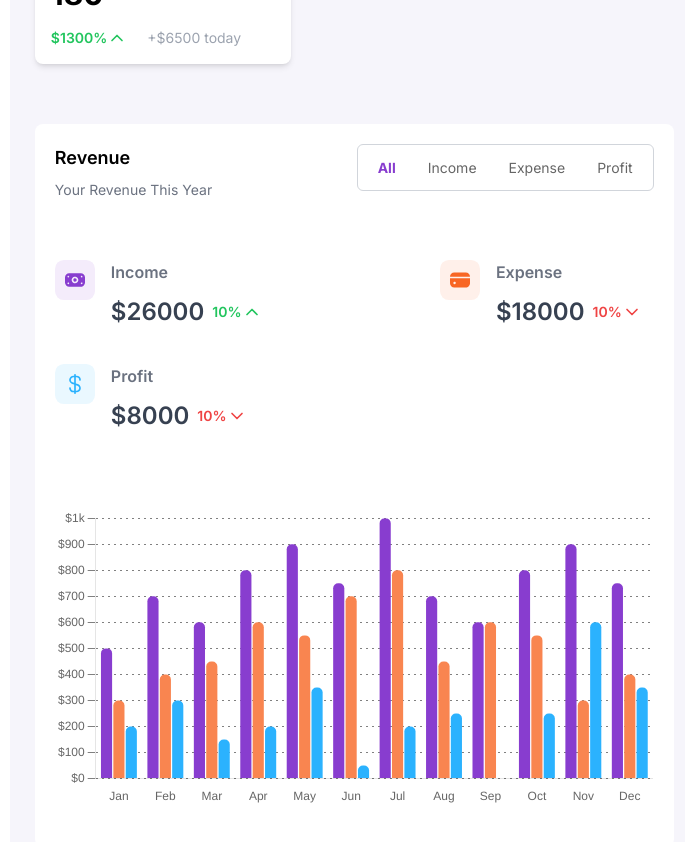
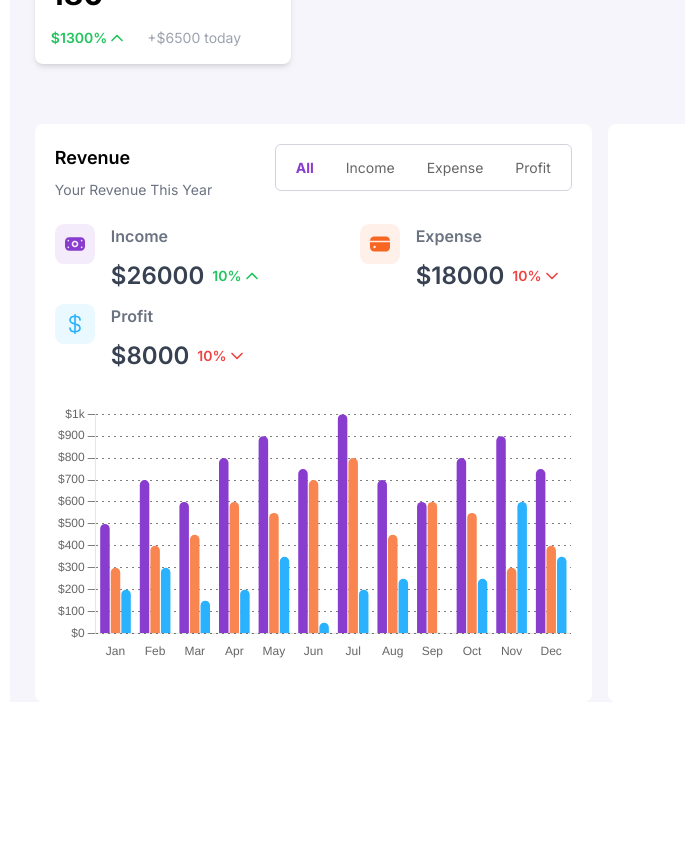
Before and after one commit to Febiecode/naiduhall, a Next.js app: page / in a window 1280 px wide. Shown: the part 460-1302 px from the top of the page, without its empty margins (254-939 px from the left). After the commit the page ends 1162 px from the top, so only its background shows below. Built offline with nearby package versions, Linux system fonts and the light colour scheme.

Commit message:
Revenue Section

```diff
--- a/src/components/atoms/ChartCard.tsx
+++ b/src/components/atoms/ChartCard.tsx
@@ -11,7 +11,7 @@ interface ChartCardProps {
 
 const ChartCard: React.FC<ChartCardProps> = ({ title, icon, rate, value }) => {
     return (
-        <div className="max-w-xs rounded overflow-hidden py-4">
+        <div className="max-w-xs rounded overflow-hidden pt-2">
 
             <div className="flex">
                 <div className="w-12 h-12 flex justify-start">
--- a/src/components/molecules/ChartCardList.tsx
+++ b/src/components/molecules/ChartCardList.tsx
@@ -13,7 +13,7 @@ const ChartCardList = () => {
     return (
 
         <>
-            <div className="grid grid-cols-12 gap-4 w-[98%] my-10">
+            <div className="grid grid-cols-12 gap-4 w-[98%] my-3">
                 <div className="w-full col-span-12 flex flex-wrap flex-row justify-between">
                     {cardsData.map((card, index) => (
                         <ChartCard key={index} {...card} />
--- a/src/components/molecules/ChartSection.tsx
+++ b/src/components/molecules/ChartSection.tsx
@@ -8,12 +8,12 @@ const ChartSection = () => {
   return (
     <>
       <div className="grid grid-cols-12 gap-4 w-[98%] mt-10 ">
-        <div className="w-full col-span-8 flex flex-wrap flex-row justify-between bg-white p-5 rounded-lg">
+        <div className="w-full col-span-7 flex flex-wrap flex-row justify-between bg-white p-5 rounded-lg">
           <ChartSectionHearder />
           <ChartCardList />
           <BarChart />
         </div>
-        <div className="w-full col-span-4 flex flex-wrap flex-row justify-between bg-white p-5 rounded-lg">
+        <div className="w-full col-span-5 flex flex-wrap flex-row justify-between bg-white p-5 rounded-lg">
 
         </div>
       </div>
```
